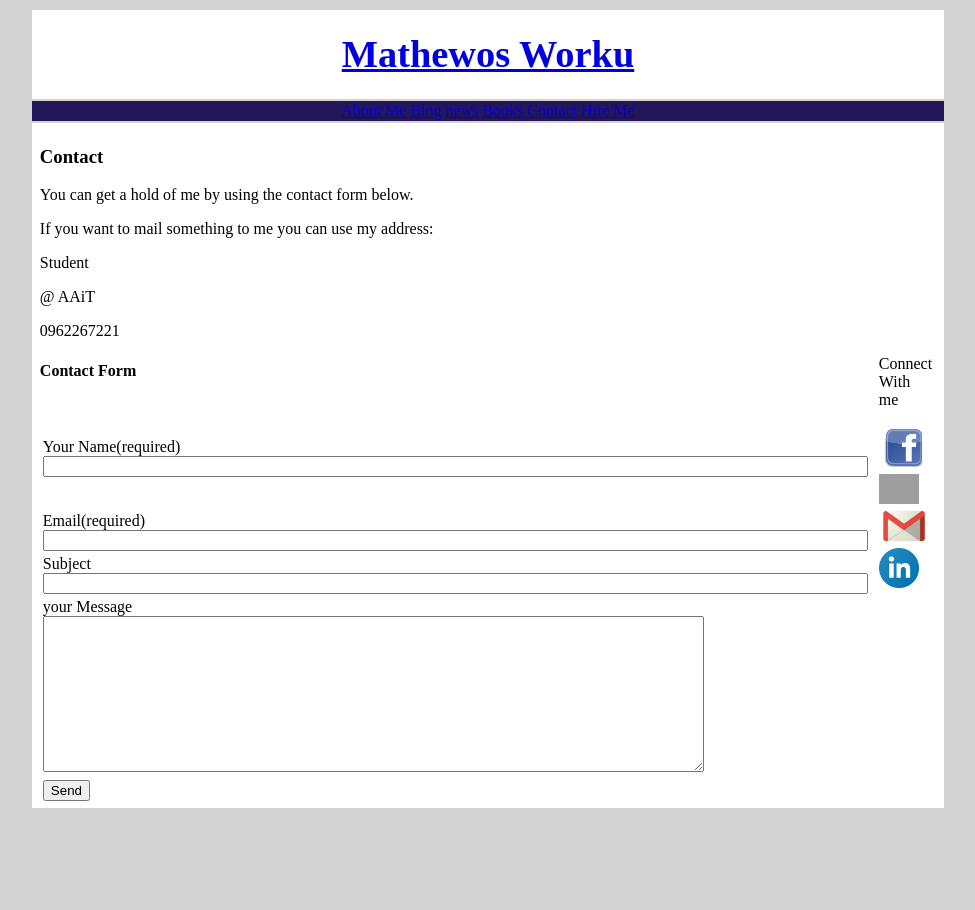
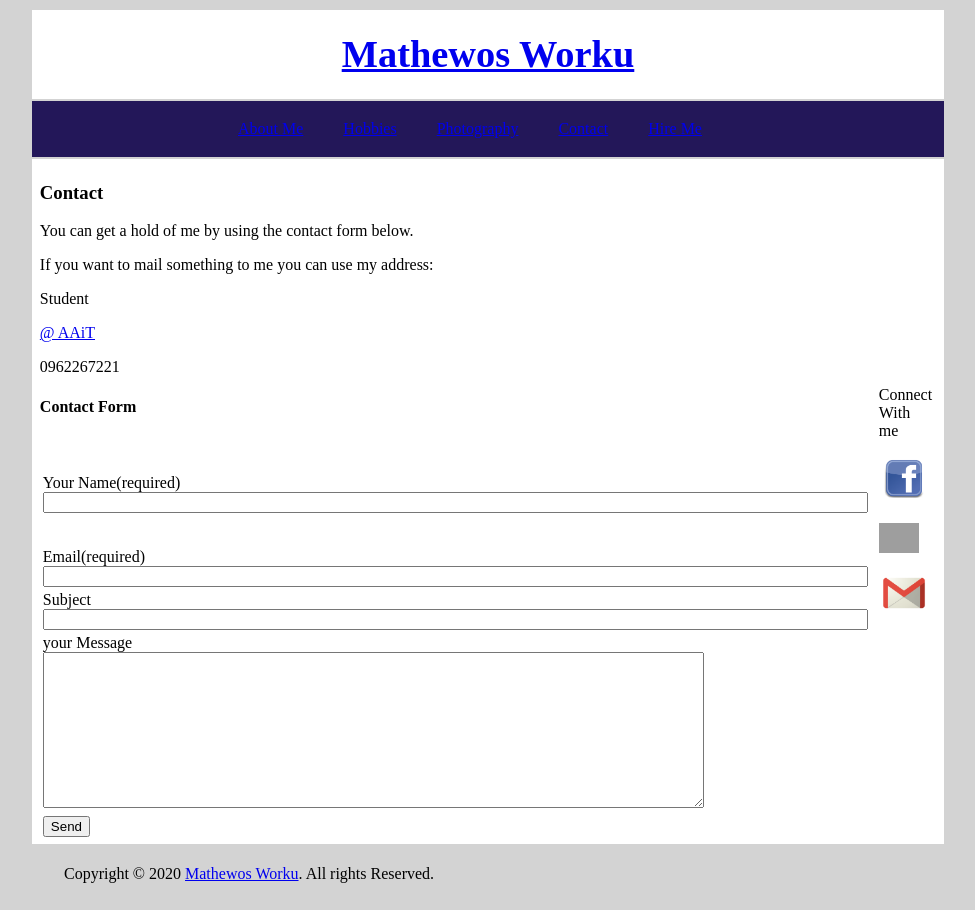
Before and after one commit to MATIWORKU/MyPersonalWebsite, a plain HTML site: page Documents/Assignment/Contact.html in a window 1280 px wide. Shown: the whole page, without its empty margins (152-1127 px from the left). Before the commit the page ends 818 px from the top, so only its background shows below. Drawn offline with Linux system fonts and the light colour scheme; grey boxes are pictures that could not be loaded.

Commit message:
Both structure of home and contact is done

```diff
--- a/Documents/Assignment/Contact.html
+++ b/Documents/Assignment/Contact.html
@@ -6,8 +6,8 @@
         <meta http-equiv="X-UA-Compatible" content="ie-edge">
         <title>My personal Website</title>
     </head>
-    <body bgcolor="lightgrey" link="lightgery" alink="lightgrey" vlink="lightgrey">
-        <table>
+    <body bgcolor="lightgrey">
+        <table link="lightgray" alink="lightgray" vlink="lightgray">
             <tr>
                 <th width="15%"></th>
                 <th bgcolor="white" align="center">
@@ -18,12 +18,14 @@
             <tr >
                 <td><d/td>
                 <td align="center" bgcolor="#231759" >
-                    <a href="index.html" >About Me</a>
-                    <a href="blog.html">Blog</a>
-                    <a href="news.html">news</a>
-                    <a href="Books.html">Books</a>
-                    <a href="contact.html">Contact</a>
-                    <a href="Hire Me.html">Hire Me</a>
+                    <br>
+                    <a href="index.html" >About Me</a>&nbsp;&nbsp;&nbsp;&nbsp;&nbsp;&nbsp;&nbsp;&nbsp;&nbsp;
+                    <a href="hobbies.html">Hobbies</a>&nbsp;&nbsp;&nbsp;&nbsp;&nbsp;&nbsp;&nbsp;&nbsp;&nbsp;
+                    <a href="gallery.html">Photography</a>&nbsp;&nbsp;&nbsp;&nbsp;&nbsp;&nbsp;&nbsp;&nbsp;&nbsp;
+                    <a href="contact.html">Contact</a>&nbsp;&nbsp;&nbsp;&nbsp;&nbsp;&nbsp;&nbsp;&nbsp;&nbsp;
+                    <a href="Hire Me.html">Hire Me</a>&nbsp;&nbsp;&nbsp;&nbsp;&nbsp;&nbsp;&nbsp;&nbsp;&nbsp;
+                    <br>
+                    <br>
                 </td>
                 <td></td>
 
@@ -41,7 +43,7 @@
                                         <p>If you want to mail something to me you can use my address:
                                         </p>
                                         <p> Student </p>
-                                        <p>  @ AAiT </p>
+                                        <p> <a href="http://www.aait.edu.et/">@ AAiT</a>  </p>
                                         <p> 0962267221  </p>
                                         <h4>Contact Form</h4>
                                     <form action = "mailto:matiworku0721@gmail.com" method="POST" e>
@@ -86,10 +88,9 @@
                                     <td>
                                         <td cellspacing="30px" cellpadding="10px">
                                             <P>Connect With me</P>
-                                            <a href=""><img src="./assets/Image/facebook_logos_PNG19759.png" alt="facebook" width="50px"></a>
-                                            <a href=""><img src="./assets/Image/instagram-png-instagram-png-logo-1455.png" alt="facebook" width="40px"></a>
-                                            <a href=""><img src="./assets/Image/gmail-email-logo-png-16.png" alt="facebook" width="50px"></a>
-                                            <a href=""><img src="./assets/Image/linkedIn_PNG27.png" alt="facebook" width="40px"></a>
+                                            <a href="https://www.facebook.com/"><img src="./assets/Image/facebook_logos_PNG19759.png" alt="facebook" width="50px"></a>&nbsp;&nbsp;&nbsp;&nbsp;&nbsp;
+                                            <a href="https://www.instagram.com/"><img src="./assets/Image/instagram-png-instagram-png-logo-1455.png" alt="facebook" width="40px"></a>&nbsp;&nbsp;&nbsp;&nbsp;&nbsp;
+                                            <a href="matiworku0721@gmail.com"><img src="./assets/Image/gmail-email-logo-png-16.png" alt="facebook" width="50px"></a>&nbsp;&nbsp;&nbsp;&nbsp;&nbsp;
                                         </td>
                                         <td cellspacing="100px">
 
@@ -103,5 +104,12 @@
                 <td></td>
             </tr>
         </table>
+        <table>
+            <tr >
+                <td width="30%"></td>
+                <td><p align="left">Copyright © 2020 <a href="index.html">Mathewos Worku</a>. All rights Reserved.</p></td>
+                <td width="15%"></td>
+            </tr>
+        </table>
     </body>
 </html>
```
Also changed, not shown: Documents/Assignment/index.html (+11 -9 lines).
